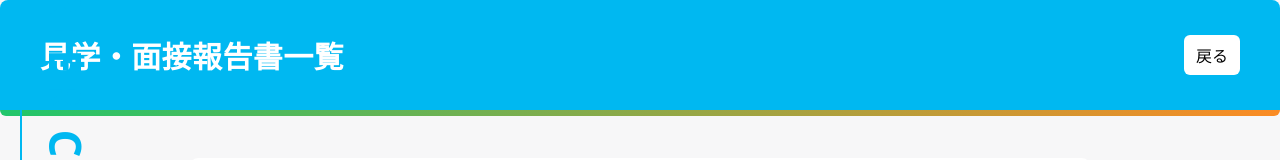
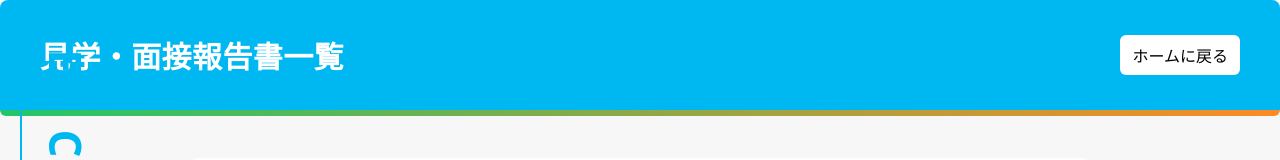
Before and after one commit to takemura-ty/AMTJTcareerapp, a Next.js app: page /student/reports in a window 1280 px wide. Shown: the top 160 px of the page. Built offline with nearby package versions, Linux system fonts and the light colour scheme; no server answers; the database is empty.

Commit message:
Label student reports home link

```diff
--- a/pages/student/reports.tsx
+++ b/pages/student/reports.tsx
@@ -26,7 +26,7 @@ export default function Reports(){
       <div className="student-top">
         <div className="header">
           <h2>{title}</h2>
-          <Link href="/student" className="button logout">戻る</Link>
+          <Link href="/student" className="button logout">ホームに戻る</Link>
         </div>
       </div>
 
```
